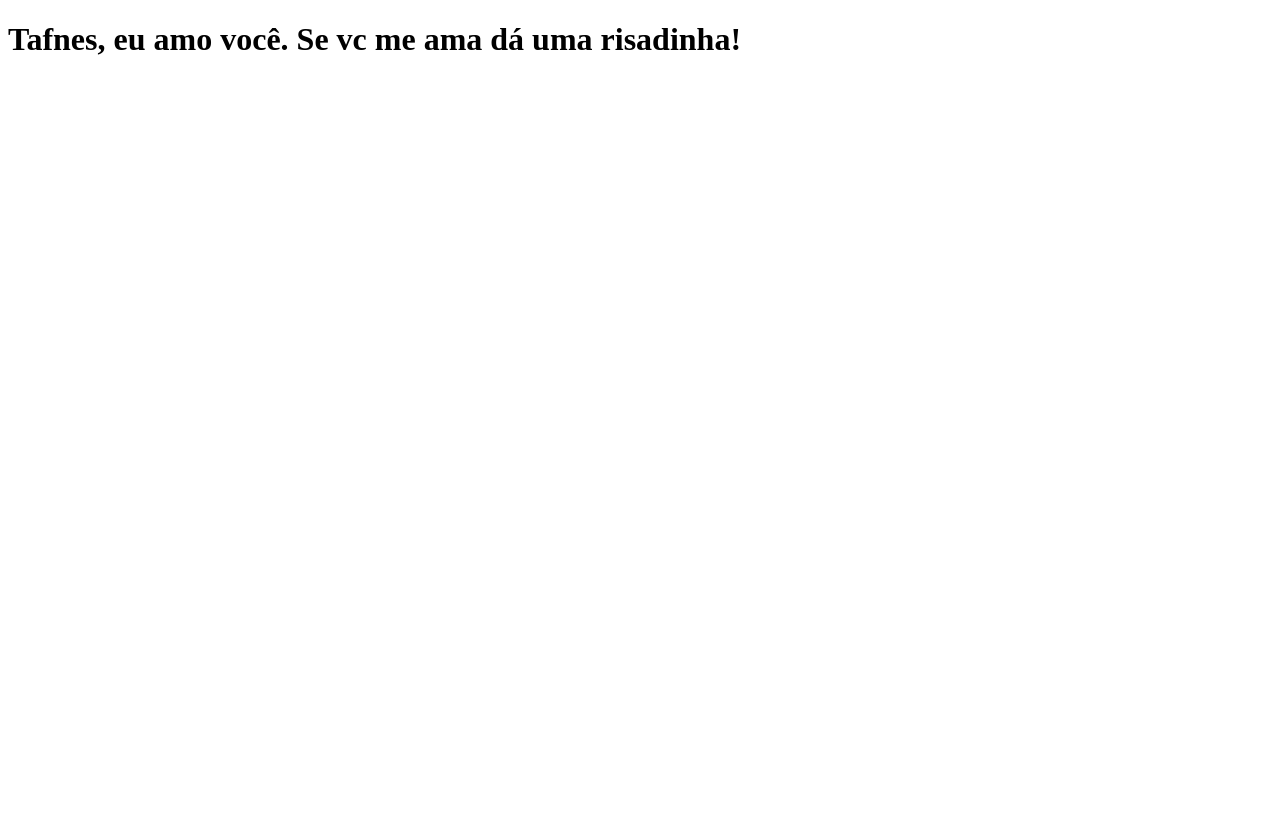
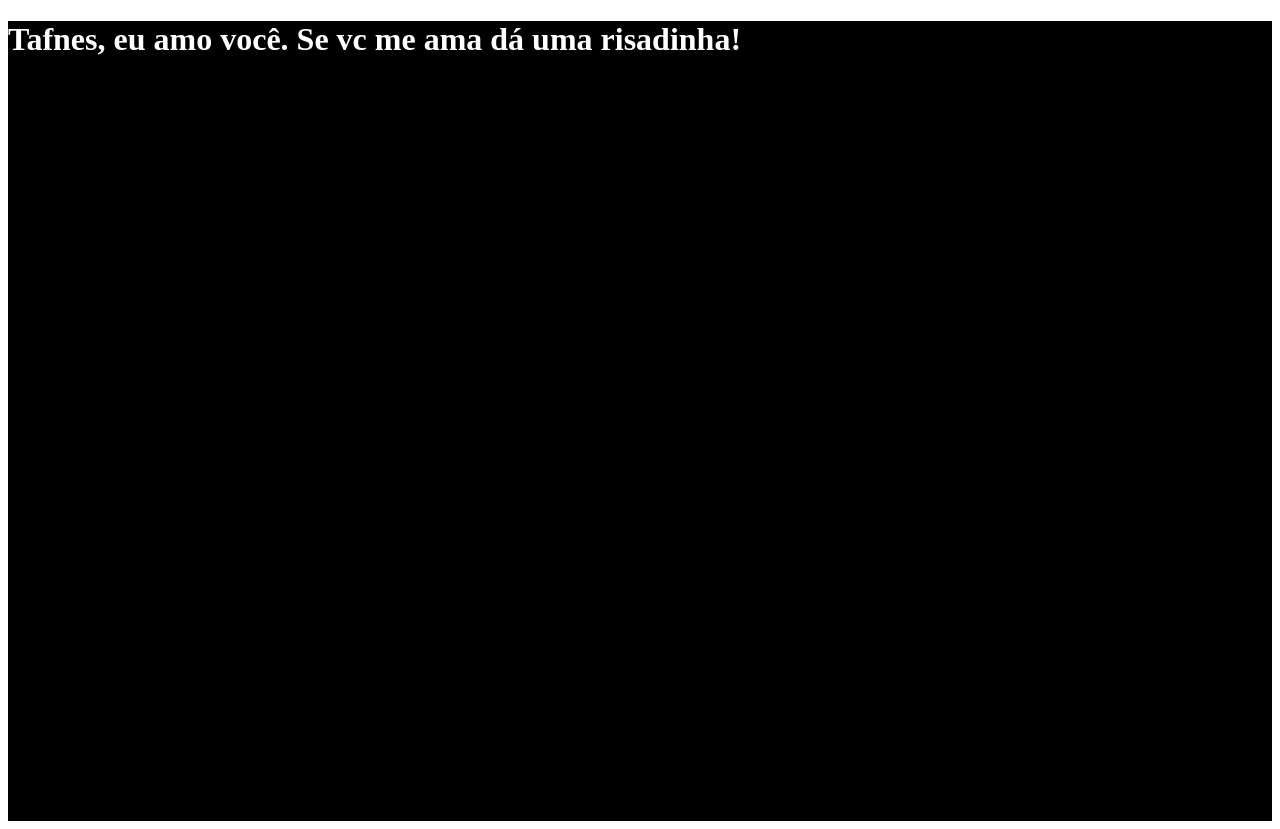
Before and after one commit to desenvolvedormatheus/clone-tabnews, a Next.js app: page / in a window 1280 px wide. Before the commit the page ends 800 px from the top, so only its background shows below. Built offline with nearby package versions, Linux system fonts and the light colour scheme.

Commit message:
adicionado endpoint `/api/v1/status`

```diff
--- /dev/null
+++ b/pages/api/v1/status/index.js
@@ -0,0 +1,7 @@
+function status(request, response) {
+  response.status(200).json(
+    { chave: "Curso.dev muito bãun" }
+  )
+}
+
+export default status;
--- a/pages/index.js
+++ b/pages/index.js
@@ -1,5 +1,14 @@
 function Home() {
-  return <h1>Tafnes, eu amo você. Se vc me ama dá uma risadinha!</h1>;
+
+  const titulo = <h1>Tafnes, eu amo você. Se vc me ama dá uma risadinha!</h1>
+
+  const div = (
+    <div
+      style={{ backgroundColor: 'black', color: 'white', width: "100%", height: "100vh" }}
+    >{titulo}</div>
+  )
+
+  return div;
 }
 
 export default Home;
```
Also changed, not shown: 1 other file (tests, documents, lock files or other folders).
